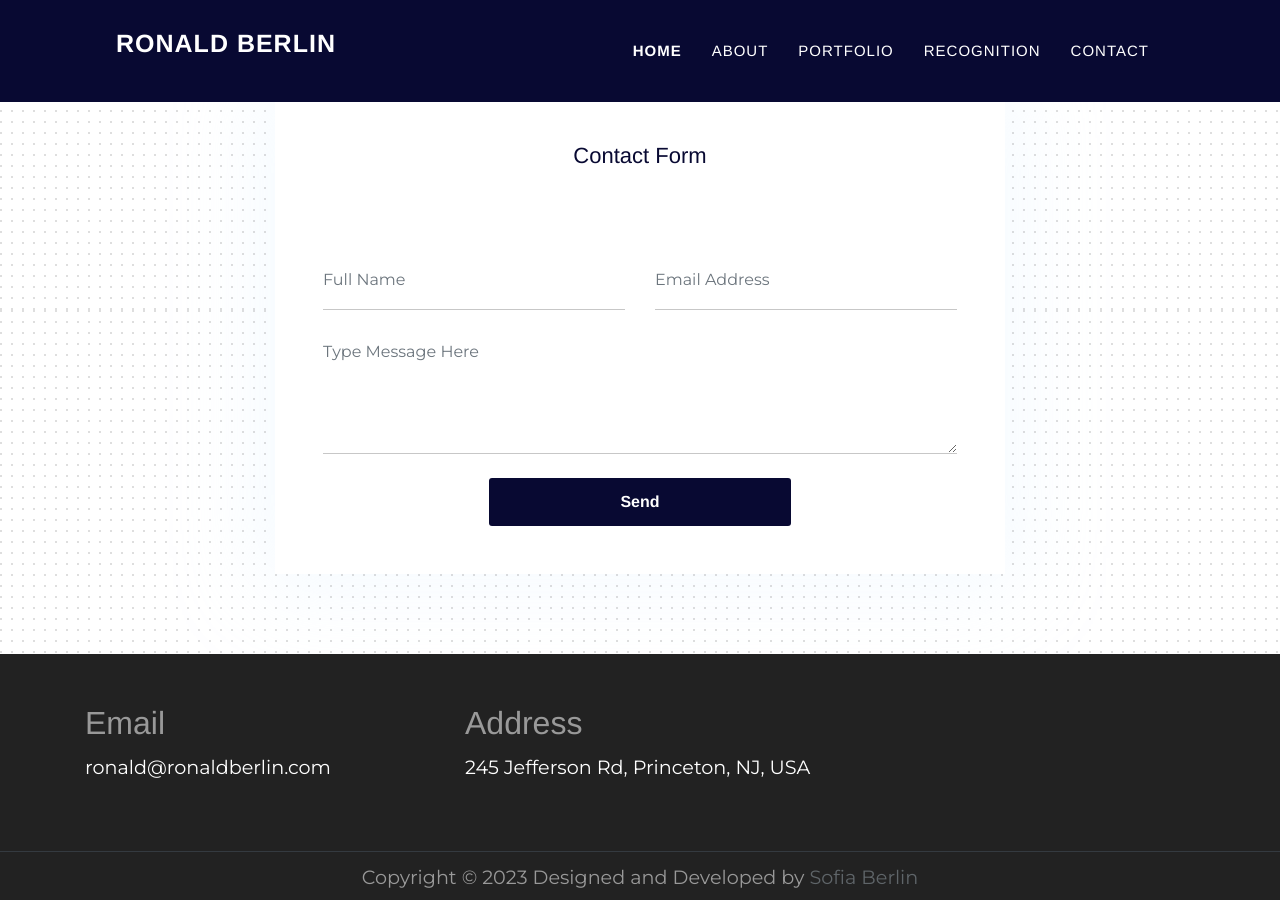
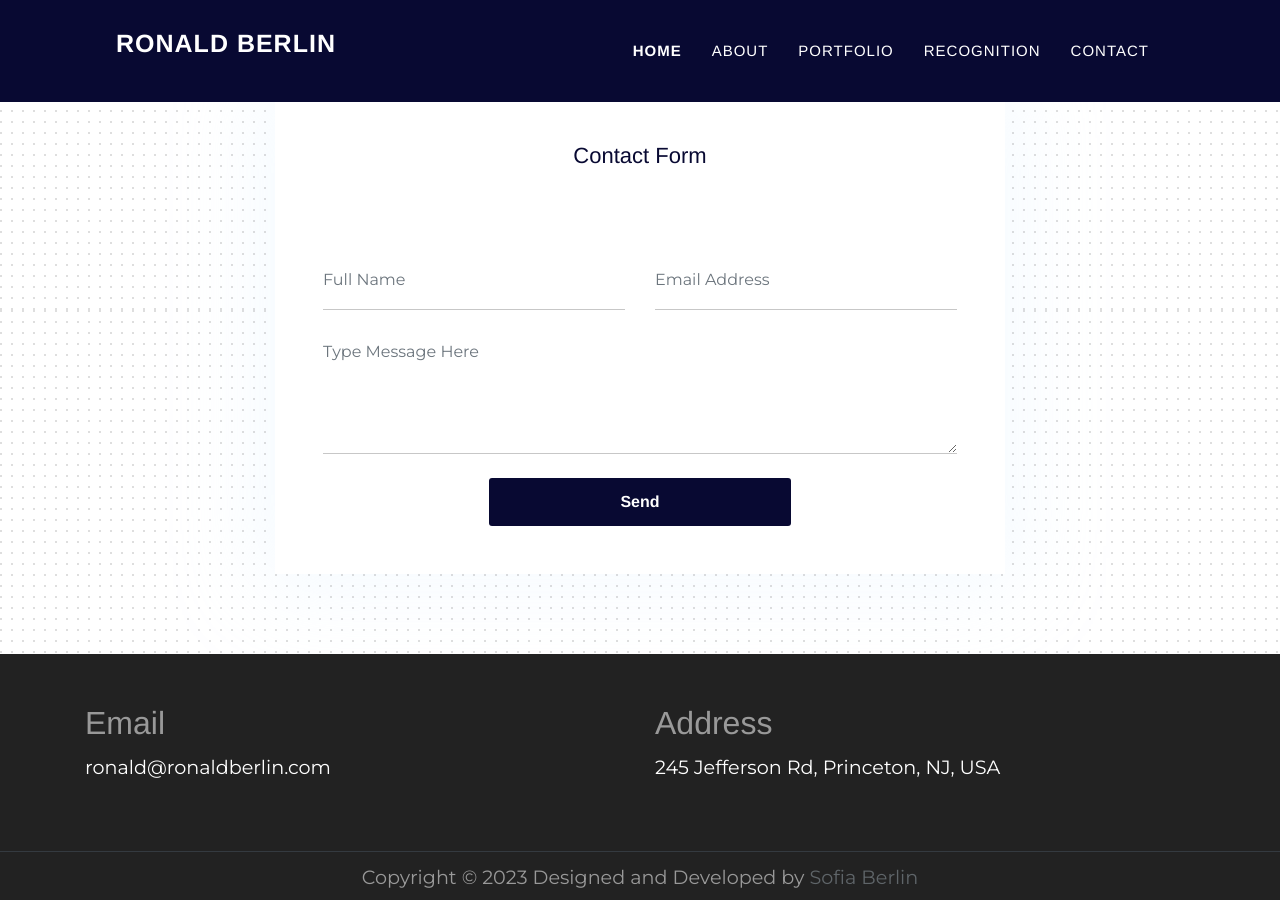
Before and after one commit to sofiamay/website-jekyll-ronaldberlin, a Jekyll site: the page built from index.html, in a window 1280 px wide and 900 px high, scrolled down 5082 px. Built offline with Jekyll 4.4.1, drawn with Linux system fonts in a browser that asks for light colours; nearby versions of some CDN libraries; some web fonts are replaced.

Commit message:
change footer layout

```diff
--- a/_includes/footer.html
+++ b/_includes/footer.html
@@ -3,11 +3,11 @@
   <div class="section">
     <div class="container">
       <div class="row">
-        <div class="col-md-4 text-center text-md-left">
+        <div class="col-md-6 text-center text-md-left">
           <h5 class="text-light">Email</h5>
           <p class="text-white paragraph-sm">{{ site.data.settings.email }}</p>
         </div>
-        <div class="col-md-4 text-center text-md-left">
+        <div class="col-md-6 text-center text-md-left">
           <h5 class="text-light">Address</h5>
           <p class="text-white paragraph-sm">{{ site.data.settings.address }}</p>
         </div>
```
